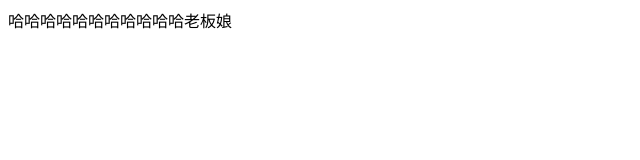
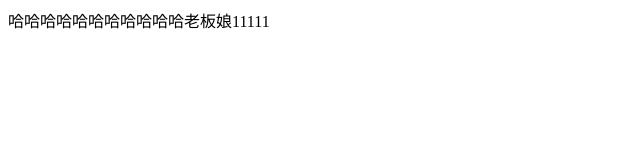
Before and after one commit to lllllllcccc/testGit, a plain HTML site: page index.html in a window 1280 px wide. Shown: the full height of the page, 0-640 px from the left. Drawn offline with Linux system fonts and the light colour scheme.

Commit message:
切换master

```diff
--- a/index.html
+++ b/index.html
@@ -7,6 +7,6 @@
     <title>x分支的</title>
 </head>
 <body>
-    哈哈哈哈哈哈哈哈哈哈哈老板娘
+    哈哈哈哈哈哈哈哈哈哈哈老板娘11111
 </body>
 </html>
```
